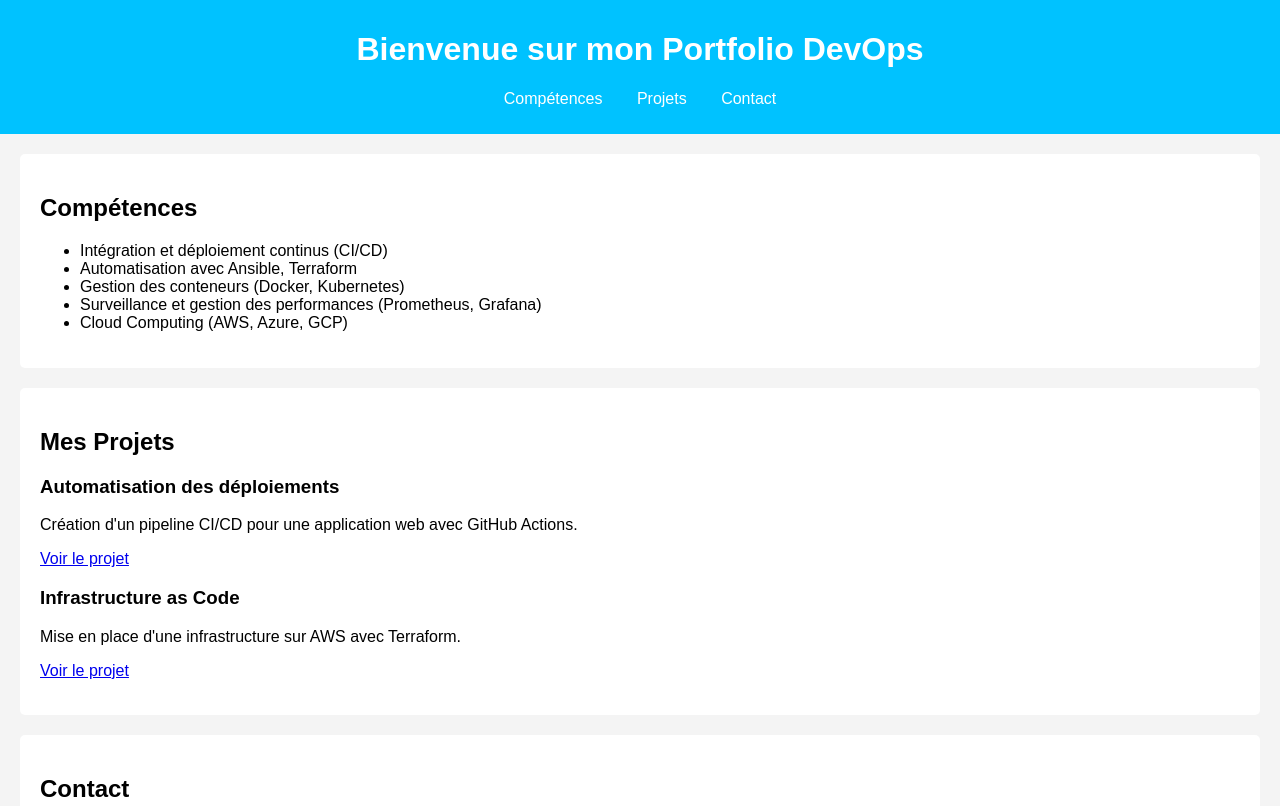
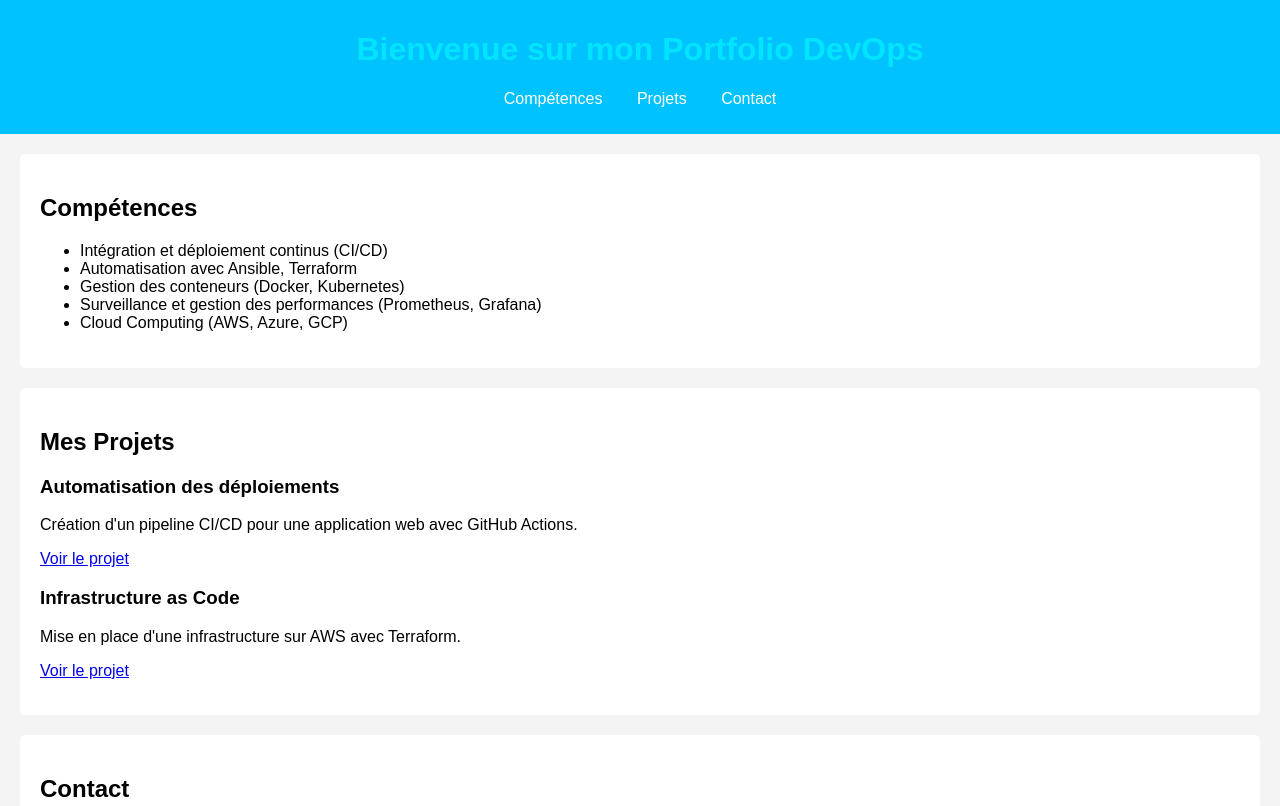
Before and after one commit to marwa9999/marwa9999.github.io, a plain HTML site: page index.html in a window 1280 px wide. Shown: the top 806 px of the page. Drawn offline with Linux system fonts and the light colour scheme.

Commit message:
style: color header changed

```diff
--- a/index.html
+++ b/index.html
@@ -14,7 +14,7 @@
 
         header {
             background: #00c2ff;
-            color: #fff;
+            color: #00e5ff;
             padding: 10px 0;
             text-align: center;
         }
```
